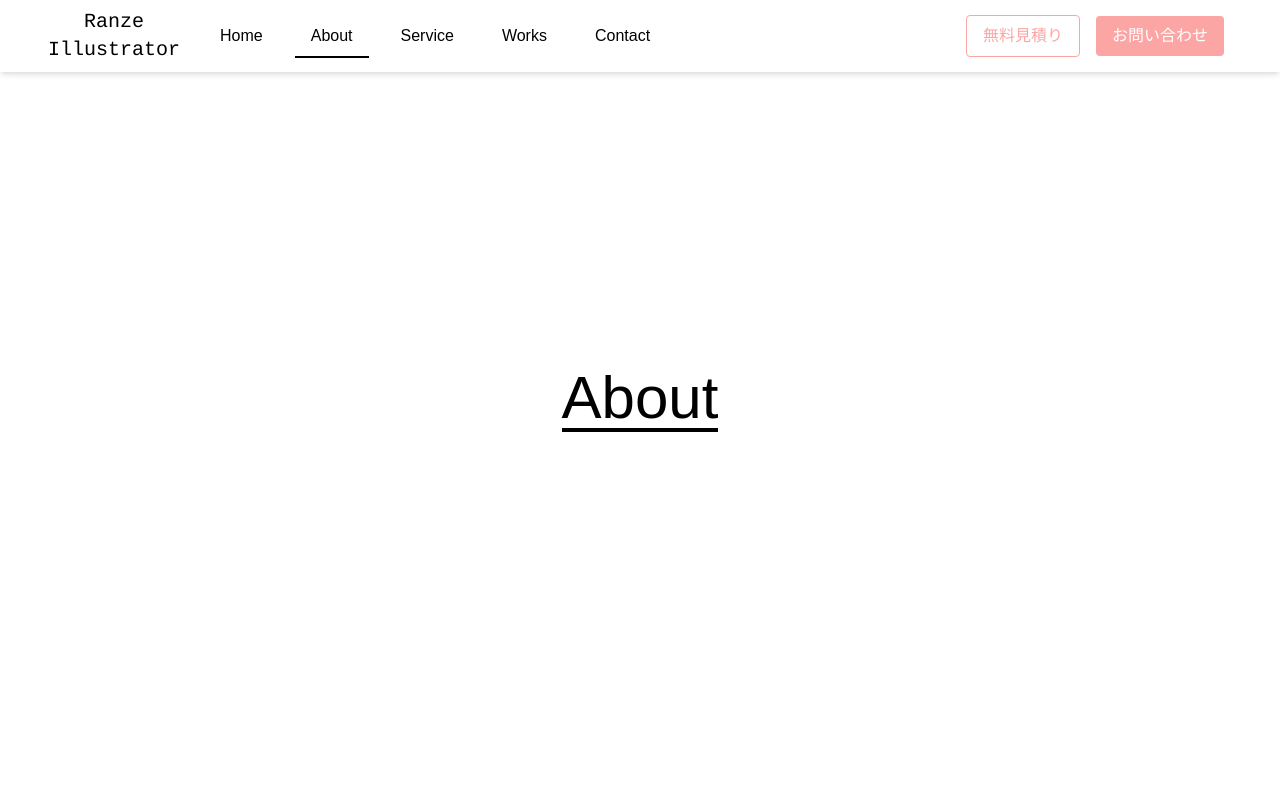
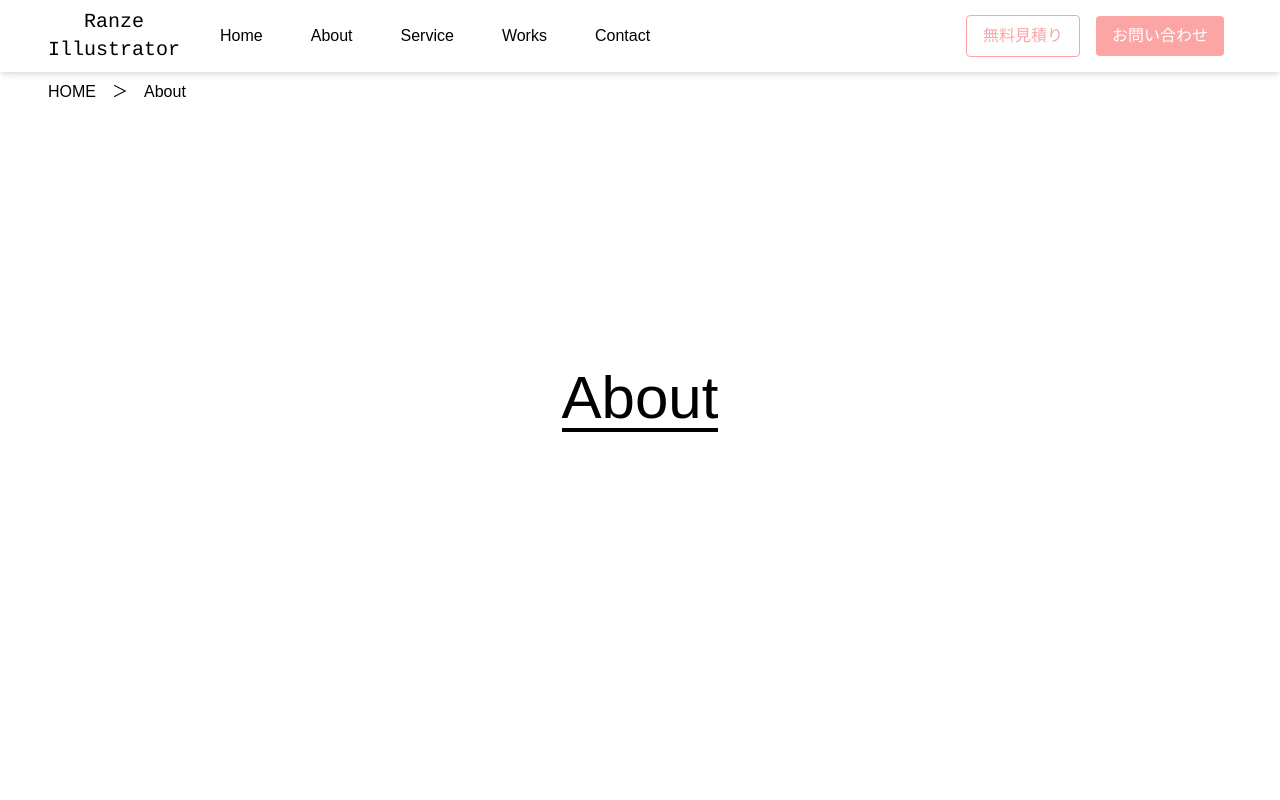
Before and after one commit to mayone-du/ranze-hp, a Next.js app: page /about in a window 1280 px wide. Shown: the top 800 px of the page. Built offline with nearby package versions, Linux system fonts and the light colour scheme.

Commit message:
add BreadCrumb

```diff
--- a/src/components/shared/BreadCrumb.tsx
+++ b/src/components/shared/BreadCrumb.tsx
@@ -0,0 +1,25 @@
+import Link from "next/link";
+
+const BreadCrumb: React.VFC<{ currentPage: string }> = ({ currentPage }) => {
+  return (
+    <>
+      <ol className="absolute top-20 left-0 w-screen flex items-center">
+        <li className="ml-12 mr-4">
+          <Link href={"/"}>
+            <a>HOME</a>
+          </Link>
+        </li>
+        <li>＞</li>
+        <li className="mx-4">
+          <Link href={"/"}>
+            <a>
+              {currentPage}
+            </a>
+          </Link>
+        </li>
+      </ol>
+    </>
+  );
+};
+
+export { BreadCrumb };
--- a/src/components/shared/layout/Header.tsx
+++ b/src/components/shared/layout/Header.tsx
@@ -19,27 +19,27 @@ const Header: React.VFC<{ isActivePage: string }> = ({ isActivePage }) => {
           <ul className="flex">
             <li>
               <Link href="/">
-                <a className={`py-3 px-4 mx-2 ${isActivePage === "home" ? "border-b-2 border-black " : ""}`}>Home</a>
+                <a className={`py-3 px-4 mx-2 ${isActivePage === "Home" ? "border-b-2 border-black " : ""}`}>Home</a>
               </Link>
             </li>
             <li>
               <Link href="/about">
-                <a className={`py-3 px-4 mx-2 ${isActivePage === "about" ? "border-b-2 border-black " : ""}`}>About</a>
+                <a className={`py-3 px-4 mx-2 ${isActivePage === "About" ? "border-b-2 border-black " : ""}`}>About</a>
               </Link>
             </li>
             <li>
               <Link href="/service">
-                <a className={`py-3 px-4 mx-2 ${isActivePage === "service" ? "border-b-2 border-black " : ""}`}>Service</a>
+                <a className={`py-3 px-4 mx-2 ${isActivePage === "Service" ? "border-b-2 border-black " : ""}`}>Service</a>
               </Link>
             </li>
             <li>
               <Link href="/works">
-                <a className={`py-3 px-4 mx-2 ${isActivePage === "works" ? "border-b-2 border-black " : ""}`}>Works</a>
+                <a className={`py-3 px-4 mx-2 ${isActivePage === "Works" ? "border-b-2 border-black " : ""}`}>Works</a>
               </Link>
             </li>
             <li>
               <Link href="/contact">
-                <a className={`py-3 px-4 mx-2 ${isActivePage === "contact" ? "border-b-2 border-black" : ""}`}>Contact</a>
+                <a className={`py-3 px-4 mx-2 ${isActivePage === "Contact" ? "border-b-2 border-black" : ""}`}>Contact</a>
               </Link>
             </li>
           </ul>
--- a/src/pages/about.tsx
+++ b/src/pages/about.tsx
@@ -1,15 +1,18 @@
 import { Layout } from "../components/shared/layout/Layout";
 import { SubPageMainVisual } from "../components/shared/SubPageMainVisual";
+import { BreadCrumb } from "../components/shared/BreadCrumb";
 
 const About: React.VFC = () => {
+  const siteTitle = "About";
   return (
     <>
       <Layout
-        metaTitle="Ranze official site | About"
+        metaTitle={`Ranze official site | ${siteTitle}`}
         metaDescription="meta description"
         isActivePage="about"
       >
-        <SubPageMainVisual title="About" />
+        <SubPageMainVisual title={siteTitle} />
+        <BreadCrumb currentPage={siteTitle} />
         <article>
           <section></section>
         </article>
--- a/src/pages/contact.tsx
+++ b/src/pages/contact.tsx
@@ -1,16 +1,20 @@
 import { Layout } from "../components/shared/layout/Layout";
 import { SubPageMainVisual } from "../components/shared/SubPageMainVisual";
 import { Form } from "../components/separate/Form";
+import { BreadCrumb } from "../components/shared/BreadCrumb";
+
 
 const Contact: React.VFC = () => {
+  const siteTitle = "Contact";
   return (
     <>
       <Layout
-        metaTitle="Ranze official site | contact"
+        metaTitle={`Ranze official site | ${siteTitle}`}
         metaDescription="meta description"
-        isActivePage="contact"
+        isActivePage={siteTitle}
       >
-        <SubPageMainVisual title="Contact" />
+        <SubPageMainVisual title={siteTitle} />
+        <BreadCrumb currentPage={siteTitle} />
         <article>
           <section>
             <h3 className="py-40">
--- a/src/pages/service.tsx
+++ b/src/pages/service.tsx
@@ -1,16 +1,19 @@
 import { Layout } from "../components/shared/layout/Layout";
 import { SubPageMainVisual } from "../components/shared/SubPageMainVisual";
 import { Estimate } from "../components/separate/Estimate";
+import { BreadCrumb } from "../components/shared/BreadCrumb";
 
 const Service: React.VFC = () => {
+  const siteTitle = "Service";
   return (
     <>
       <Layout
-        metaTitle="Ranze official site | Service"
+        metaTitle={`Ranze official site | ${siteTitle}`}
         metaDescription="meta description"
-        isActivePage="service"
+        isActivePage={siteTitle}
       >
-        <SubPageMainVisual title="Service" />
+        <SubPageMainVisual title={siteTitle} />
+        <BreadCrumb currentPage={siteTitle} />
         <article>
           <section>
             <Estimate />
```
